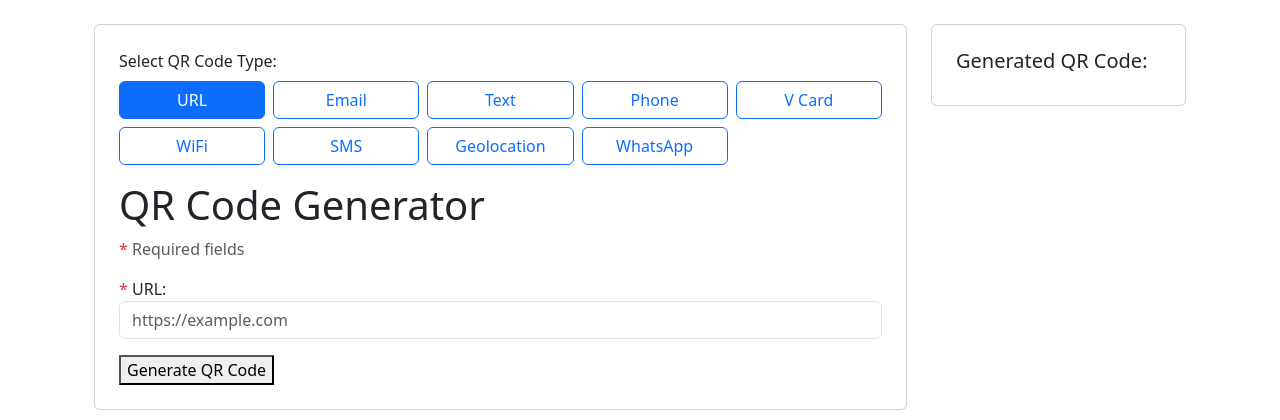
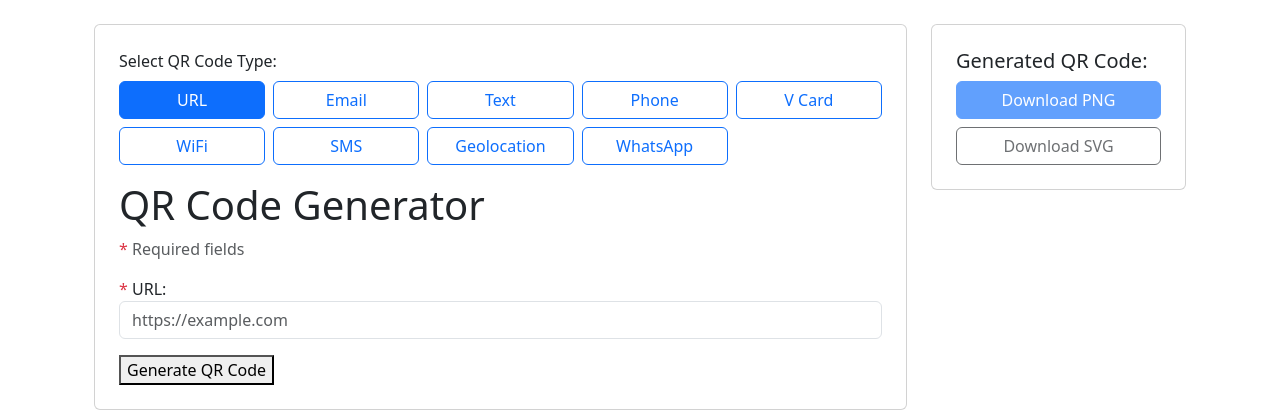
Before and after one commit to a22106/piusdev-api-django, a Django app: template qr/templates/qr/index.html in a window 1280 px wide. Shown: the part 56-476 px from the top of the page. Run offline with Django 4.2, Linux system fonts and the light colour scheme; the template is opened without the code that fills it, so the values that code supplies are empty; some libraries are stand-ins or nearby versions.

Commit message:
png, svg 다운로드 버튼 추가.(기능x)

```diff
--- a/qr/templates/qr/index.html
+++ b/qr/templates/qr/index.html
@@ -299,8 +299,9 @@
                     <h5>Generated QR Code:</h5>
                     <div id="qr-result" style="display: none;">
                         <img id="qr-code" alt="QR Code" src="" class="img-fluid mb-3">
-                        <p id="qr-text" class="text-break">QR Code for:</p>
                     </div>
+                    <button id="download-png" class="btn btn-primary mb-2" disabled>Download PNG</button>
+                    <button id="download-svg" class="btn" disabled>Download SVG</button>
                 </div>
             </div>
         </div>
@@ -314,7 +315,6 @@
             const $inputSections = $('.input-section');
             const $form = $("#qr-form");
             const $qrCodeImg = $("#qr-code");
-            const $qrTextP = $("#qr-text");
             const $qrResult = $("#qr-result");
 
             $(`.country-code-select`).select2({
@@ -423,7 +423,6 @@
                         const imageUrl = URL.createObjectURL(blob);
                         $qrCodeImg.attr('src', imageUrl);
                         $qrResult.show();
-                        {#$qrTextP.text(`QR Code for: ${selectedType}`);#}
                     },
                     error: function(xhr, status, error) {
                         console.error('Error:', error);
```
